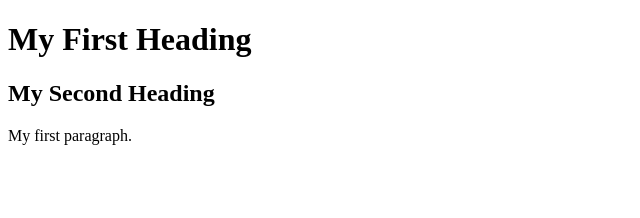
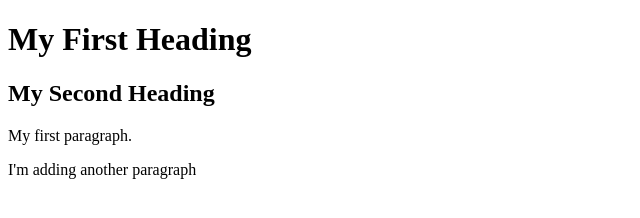
Before and after one commit to nextgendev3/EnterpriseAutomation, a plain HTML site: page Index.html in a window 1280 px wide. Shown: the whole page, without its empty margins (0-640 px from the left). Drawn offline with Linux system fonts and the light colour scheme.

Commit message:
Added some lines

```diff
--- a/Index.html
+++ b/Index.html
@@ -6,6 +6,7 @@
     <h1>My First Heading</h1>
     <h2>My Second Heading</h2>
     <p>My first paragraph.</p>
+    <p>I'm adding another paragraph</p>
 
 </body>
 
```
